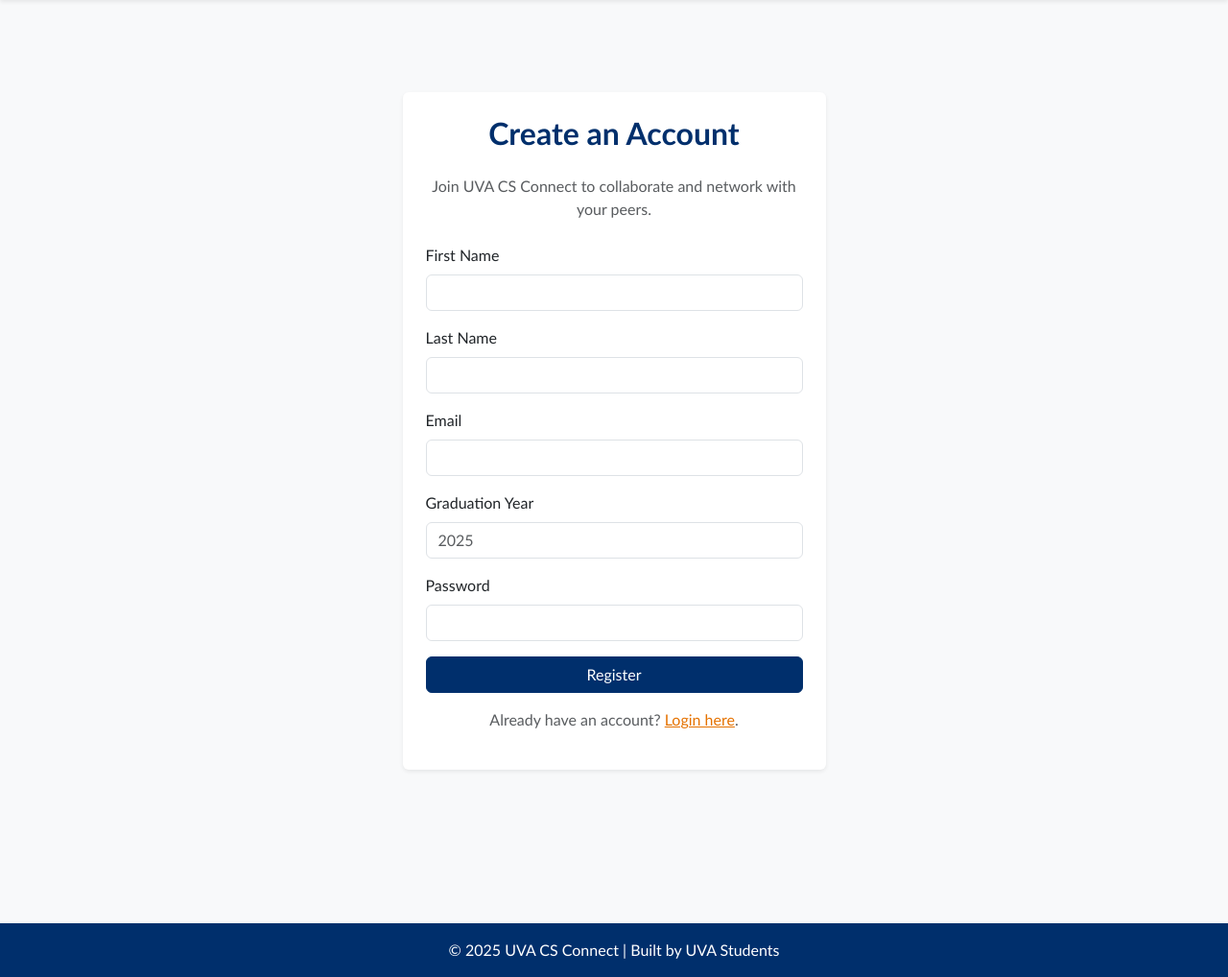
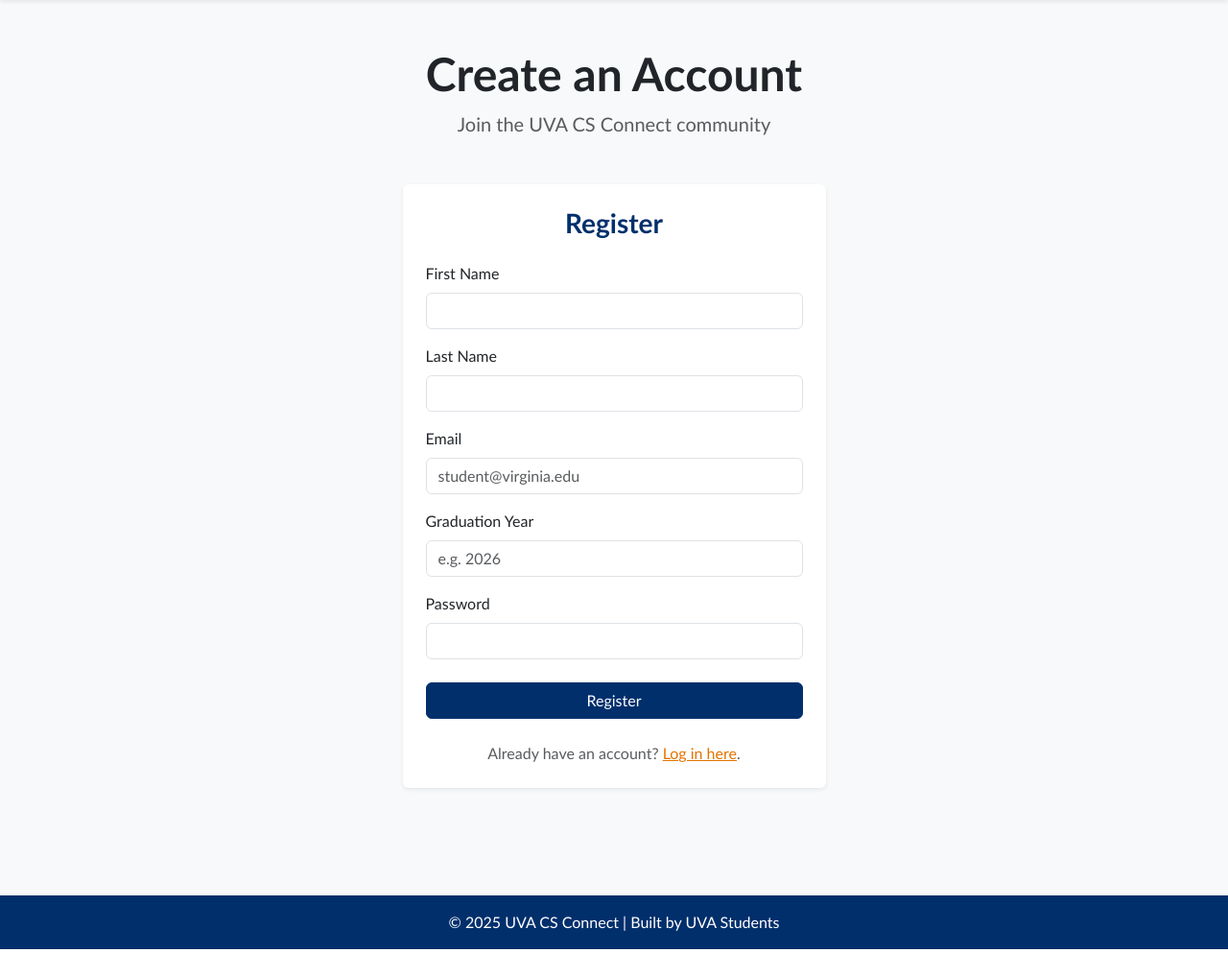
Before and after one commit to cbrooks-dev/uva-cs-connect, a Flask app: template app/templates/register.html in a window 1280 px wide. Shown: the part 96-1114 px from the top of the page at 96% size. After the commit the page ends 1085 px from the top, so only its background shows below. Run offline with Flask 3, Linux system fonts and the light colour scheme; the template is opened without the code that fills it, so the values that code supplies are empty.

Commit message:
Register

```diff
--- a/app/templates/register.html
+++ b/app/templates/register.html
@@ -1,101 +1,73 @@
-{% extends "base.html" %} {% block content %}
-<section class="my-5">
+{% extends "base.html" %}
+{% block content %}
+
+<!-- Hero Header -->
+<section class="text-center mb-5">
+    <h1 class="display-5 fw-bold text-dark">Create an Account</h1>
+    <p class="lead text-muted">Join the UVA CS Connect community</p>
+</section>
+
+<!-- Registration Form -->
 <div class="container">
     <div class="row justify-content-center">
         <div class="col-md-6 col-lg-5">
             <div class="card shadow-sm border-0">
                 <div class="card-body p-4">
-            <h2
-              class="card-title text-center fw-bold mb-4"
-              style="color: #002f6c"
-            >
-              Create an Account
-            </h2>
-            <p class="text-center text-muted mb-4">
-              Join UVA CS Connect to collaborate and network with your peers.
-            </p>
+                    <!-- Flash messages -->
+                    {% with messages = get_flashed_messages() %}
+                    {% if messages %}
+                    <div class="alert alert-warning text-center" role="alert">
+                        {{ messages[0] }}
+                    </div>
+                    {% endif %}
+                    {% endwith %}
 
-            <form method="POST" action="{{ url_for('auth.register') }}">
+                    <h3 class="fw-bold text-center mb-4" style="color: #002f6c;">Register</h3>
+
+                    <form method="POST" action="{{ url_for('main.register') }}">
                         <div class="mb-3">
                             <label for="first_name" class="form-label">First Name</label>
-                <input
-                  type="text"
-                  class="form-control"
-                  id="first_name"
-                  name="first_name"
-                  required
-                />
+                            <input type="text" class="form-control" id="first_name" name="first_name" required />
                         </div>
 
                         <div class="mb-3">
                             <label for="last_name" class="form-label">Last Name</label>
-                <input
-                  type="text"
-                  class="form-control"
-                  id="last_name"
-                  name="last_name"
-                  required
-                />
+                            <input type="text" class="form-control" id="last_name" name="last_name" required />
                         </div>
 
                         <div class="mb-3">
                             <label for="email" class="form-label">Email</label>
-                <input
-                  type="email"
-                  class="form-control"
-                  id="email"
-                  name="email"
-                  required
-                />
+                            <input type="email" class="form-control" id="email" name="email"
+                                   placeholder="student@virginia.edu" required />
                         </div>
 
                         <div class="mb-3">
-                <label for="grad_year" class="form-label"
-                  >Graduation Year</label
-                >
-                <input
-                  type="number"
-                  class="form-control"
-                  id="grad_year"
-                  name="grad_year"
-                  placeholder="2025"
-                  min="2025"
-                  max="2035"
-                />
+                            <label for="grad_year" class="form-label">Graduation Year</label>
+                            <input type="number" class="form-control" id="grad_year" name="grad_year"
+                                   placeholder="e.g. 2026" />
                         </div>
 
                         <div class="mb-3">
                             <label for="password" class="form-label">Password</label>
-                <input
-                  type="password"
-                  class="form-control"
-                  id="password"
-                  name="password"
-                  required
-                />
+                            <input type="password" class="form-control" id="password" name="password" required />
                         </div>
 
-              <div class="d-grid">
-                <button
-                  type="submit"
-                  class="btn btn-primary"
-                  style="background-color: #002f6c; border-color: #002f6c"
-                >
+                        <div class="d-grid mt-4">
+                            <button type="submit" class="btn btn-primary"
+                                    style="background-color: #002f6c; border-color: #002f6c;">
                                 Register
                             </button>
                         </div>
                     </form>
 
-            <p class="text-center text-muted mt-3">
+                    <p class="text-center text-muted mt-4 mb-0">
                         Already have an account?
-              <a href="{{ url_for('auth.login') }}" style="color: #e57200"
-                >Login here</a
-              >.
+                        <a href="{{ url_for('main.login') }}" style="color: #e57200;">Log in here</a>.
                     </p>
                 </div>
             </div>
         </div>
     </div>
 </div>
-</section>
+
 {% endblock %}
```
Also changed, not shown: app/routes.py (+35 -1 lines), app/templates/login.html (+33 -22 lines). Lines whose indentation alone changed are shown as unchanged.
